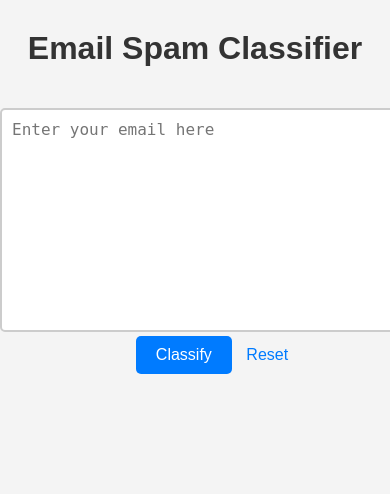
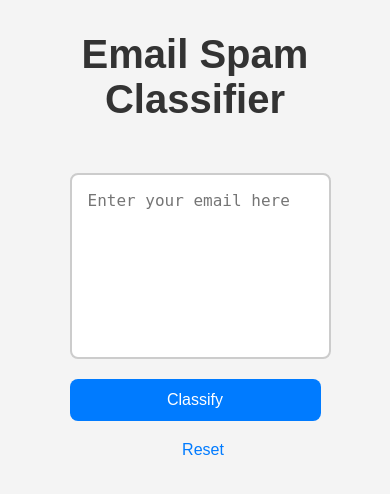
Before and after one commit to DimitrisKneknas/DeployingML, a Flask app: page / in a window 390 px wide; the page is wider, and only the part inside the window is pictured. Shown: the top 494 px of that part. Run offline with Flask 3, Linux system fonts and the light colour scheme; parts of the project's set-up code (start-up, migrations or seed data) failed here and were passed over.

Commit message:
change index.html

```diff
--- a/templates/index.html
+++ b/templates/index.html
@@ -4,6 +4,7 @@
 <head>
     <meta charset="UTF-8">
     <meta name="viewport" content="width=device-width, initial-scale=1.0">
+    <meta http-equiv="X-UA-Compatible" content="IE=edge">
     <title>Email Spam Classifier</title>
     <style>
         body {
@@ -16,44 +17,60 @@
 
         h1 {
             color: #333;
-            margin-top: 30px;
+            margin-top: 2rem;
+            font-size: 2.5rem;
         }
 
         form {
             display: inline-block;
-            margin-top: 20px;
+            margin-top: 1.5rem;
         }
 
         textarea {
-            width: 400px;
-            max-width: 1000px;
-            height: 200px;
-            padding: 10px;
-            font-size: 16px;
+            width: 350px;
+            max-width: 600px;
+            height: 150px;
+            padding: 1rem;
+            font-size: 1rem;
             border: 2px solid #ccc;
-            border-radius: 5px;
+            border-radius: 8px;
             resize: none;
+            transition: border 0.3s ease;
+        }
+
+        textarea:focus {
+            border-color: #007bff;
+        }
+
+        .button-container {
+            margin-top: 1rem;
         }
 
         button {
             color: white;
             background-color: #007bff;
-            padding: 10px 20px;
+            padding: 0.75rem 1.5rem;
             border: none;
-            border-radius: 5px;
-            font-size: 16px;
+            border-radius: 8px;
+            font-size: 1rem;
             cursor: pointer;
-            margin-right: 10px;
+            transition: background-color 0.3s ease;
         }
 
         button:hover {
             background-color: #0056b3;
         }
 
+        button:disabled {
+            background-color: #ccc;
+            cursor: not-allowed;
+        }
+
         a {
             text-decoration: none;
             color: #007bff;
-            font-size: 16px;
+            font-size: 1rem;
+            margin-left: 1rem;
         }
 
         a:hover {
@@ -61,7 +78,9 @@
         }
 
         .result h2 {
-            margin-top: 20px;
+            margin-top: 2rem;
+            font-size: 2rem;
+            display: none;
         }
 
         .result h2.spam {
@@ -71,29 +90,93 @@
         .result h2.not-spam {
             color: green;
         }
+
+        .loading {
+            display: none;
+            font-size: 1.5rem;
+            margin-top: 2rem;
+            color: #007bff;
+        }
+
+        /* Add responsiveness */
+        @media (max-width: 600px) {
+            textarea {
+                width: 90%;
+            }
+
+            button {
+                width: 100%;
+                margin-bottom: 10px;
+            }
+
+            a {
+                display: block;
+                margin-top: 10px;
+            }
+        }
     </style>
 </head>
 
 <body>
 
     <h1>Email Spam Classifier</h1>
-    <form method="post" action="/predict">
-        <textarea name="content" placeholder="Enter your email here" autocomplete="off">{{ email }}</textarea>
-        <div>
-            <button type="submit">Classify</button>
+    <form id="emailForm" method="post" action="/predict">
+        <textarea name="content" id="emailContent" placeholder="Enter your email here" autocomplete="off" aria-label="Email Content"></textarea>
+        <div class="button-container">
+            <button type="submit" id="classifyBtn">Classify</button>
             <a href="/">Reset</a>
         </div>
     </form>
 
-    <div class="result">
-        {% if prediction %}
-        {% if prediction == 1 %}
-        <h2 class="spam">Spam</h2>
-        {% else %}
-        <h2 class="not-spam">Not Spam</h2>
-        {% endif %}
-        {% endif %}
+    <div class="loading" id="loading">Classifying...</div>
+
+    <div class="result" id="result">
+        <h2 id="spamResult" class="spam">Spam</h2>
+        <h2 id="notSpamResult" class="not-spam">Not Spam</h2>
     </div>
+
+    <script>
+        const form = document.getElementById('emailForm');
+        const emailContent = document.getElementById('emailContent');
+        const classifyBtn = document.getElementById('classifyBtn');
+        const loading = document.getElementById('loading');
+        const result = document.getElementById('result');
+        const spamResult = document.getElementById('spamResult');
+        const notSpamResult = document.getElementById('notSpamResult');
+
+        form.addEventListener('submit', function (event) {
+            event.preventDefault();
+
+            // Client-side validation for empty textarea
+            if (emailContent.value.trim() === '') {
+                alert('Please enter the email content.');
+                return;
+            }
+
+            // Disable button and show loading
+            classifyBtn.disabled = true;
+            loading.style.display = 'block';
+
+            // Simulate async behavior (replace with actual AJAX request)
+            setTimeout(function () {
+                // Simulate classification result (replace with real backend result)
+                const isSpam = Math.random() > 0.5; // Simulating spam detection
+
+                // Hide loading
+                loading.style.display = 'none';
+                classifyBtn.disabled = false;
+
+                // Display result
+                if (isSpam) {
+                    spamResult.style.display = 'block';
+                    notSpamResult.style.display = 'none';
+                } else {
+                    spamResult.style.display = 'none';
+                    notSpamResult.style.display = 'block';
+                }
+            }, 1500);
+        });
+    </script>
 
 </body>
 
```
